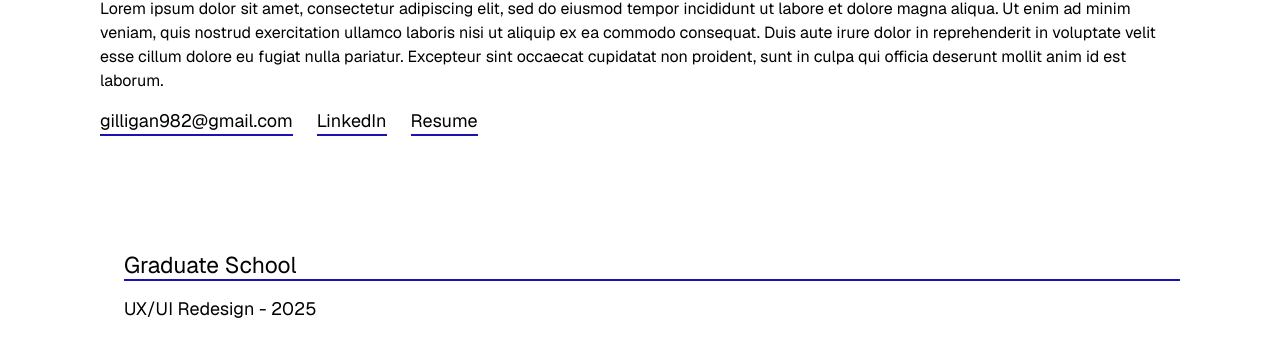
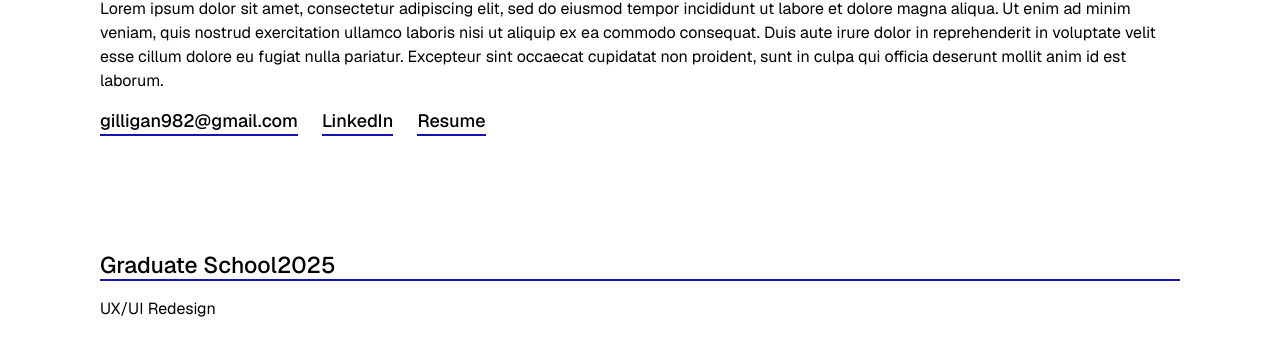
Before and after one commit to gilligan98/Portfolio, a plain HTML site: page index.html in a window 1280 px wide. Shown: the part 142-498 px from the top of the page. Drawn offline with nearby package versions, Linux system fonts and the light colour scheme.

Commit message:
adjusting links and adding information

```diff
--- a/home.css
+++ b/home.css
@@ -14,7 +14,6 @@
 	display: flex;
 	flex-direction: column;
 	margin: 1.5rem 0;
-	padding-left: 1.5rem;
 	gap: 1rem;
 }
 
@@ -56,7 +55,7 @@ p {
 }
 
 a {
-	font-weight: 400;
+	font-weight: 500;
 	text-decoration: none;
 	padding-bottom: 2px;
 	border-bottom: 2px solid #1714af;
--- a/index.html
+++ b/index.html
@@ -23,8 +23,8 @@
 		</header>
 		<main>
 			<div class="link---cta">
-				<a class="lvl-four" href="https://gilligan98.github.io/Portfolio/graduate-school">Graduate School</a>
-				<p class="lvl-six">UX/UI Redesign - 2025</p>
+				<a class="lvl-four" href="https://gilligan98.github.io/Portfolio/graduate-school"><span>Graduate School</span><span>2025</span></a>
+				<p>UX/UI Redesign</p>
 			</div>
 		</main>
 	</body>
```
